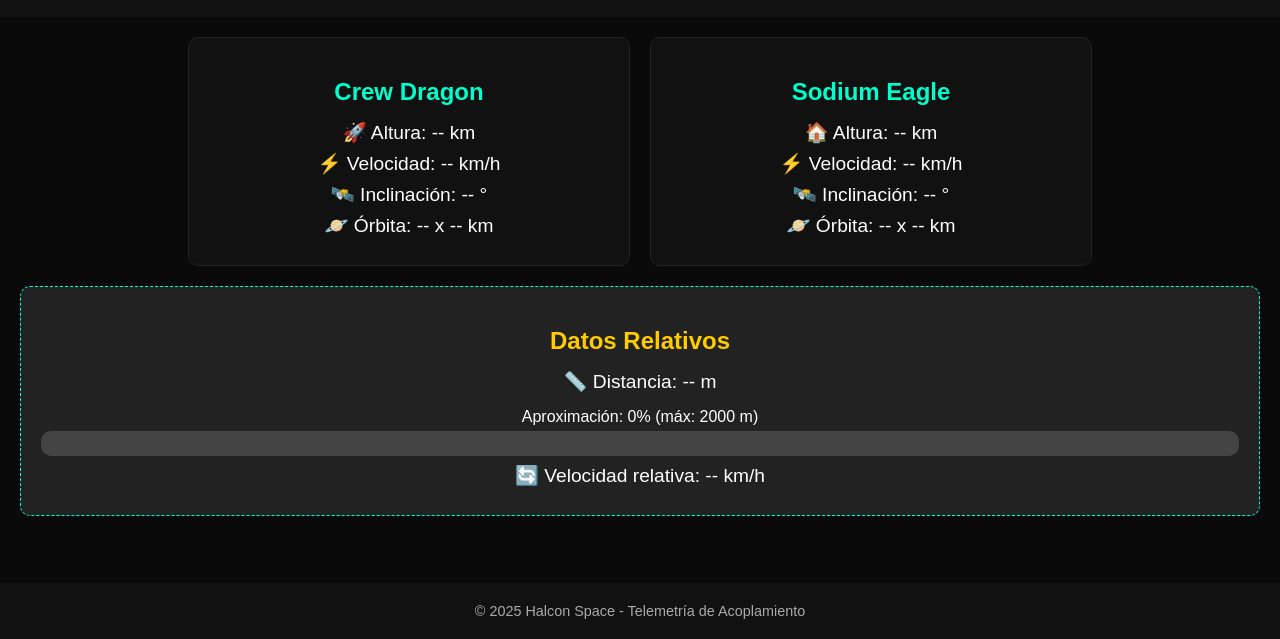
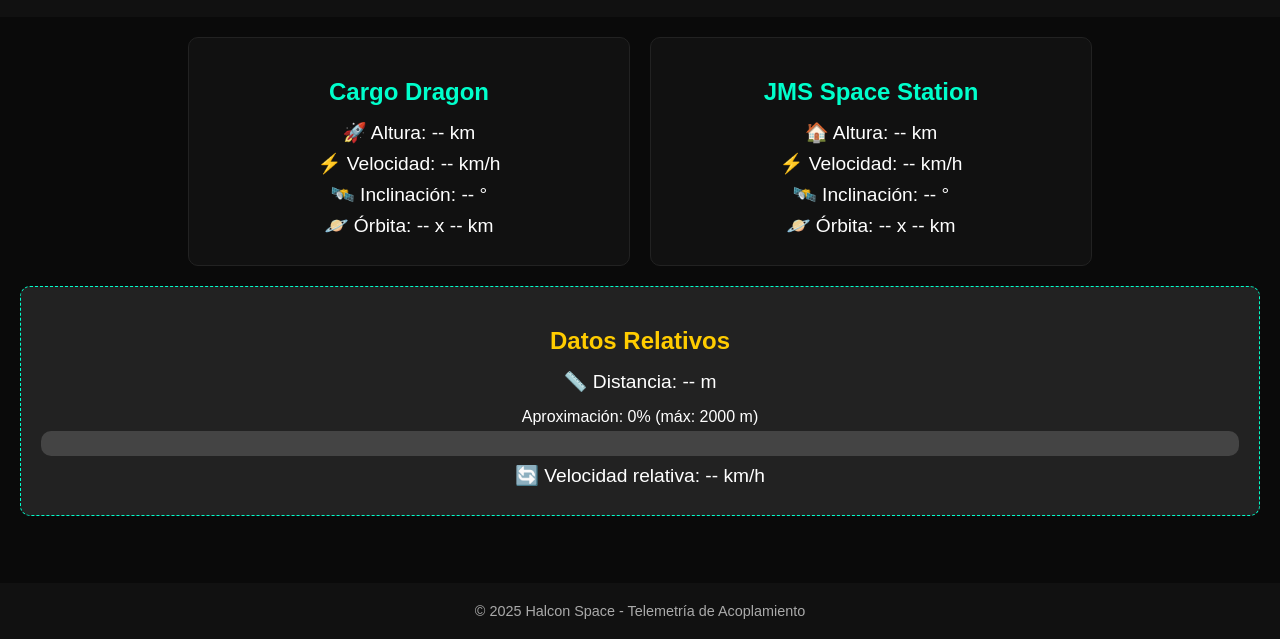
Before and after one commit to LanzamientosEspaciales/clientHalconSpace, a plain HTML site: page telemetria-acoplamiento.html in a window 1280 px wide. Shown: the part 161-800 px from the top of the page. Drawn offline with Linux system fonts and the light colour scheme; no server answers.

Commit message:
Update telemetria-acoplamiento.html

```diff
--- a/telemetria-acoplamiento.html
+++ b/telemetria-acoplamiento.html
@@ -189,8 +189,8 @@
     const db = getFirestore(app);
 
     let maxDistancia = 2000; // valor por defecto
-    let naveName = "Crew Dragon";
-    let estacionName = "Sodium Eagle";
+    let naveName = "Cargo Dragon";
+    let estacionName = "JMS Space Station"; // Sodium Eagle
 
     document.getElementById("nave-nombre").innerText = naveName;
     document.getElementById("estacion-nombre").innerText = estacionName;
```
